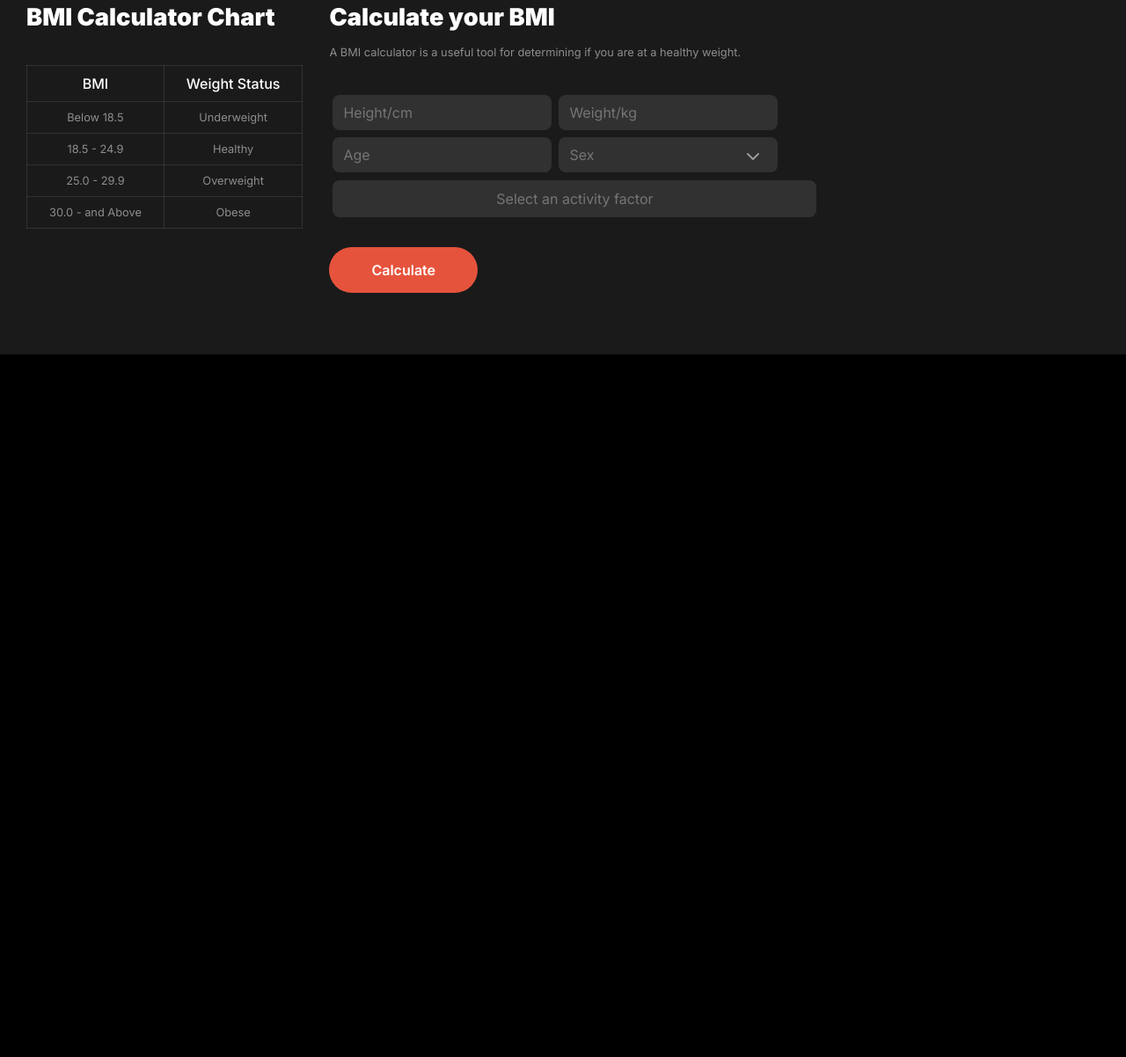
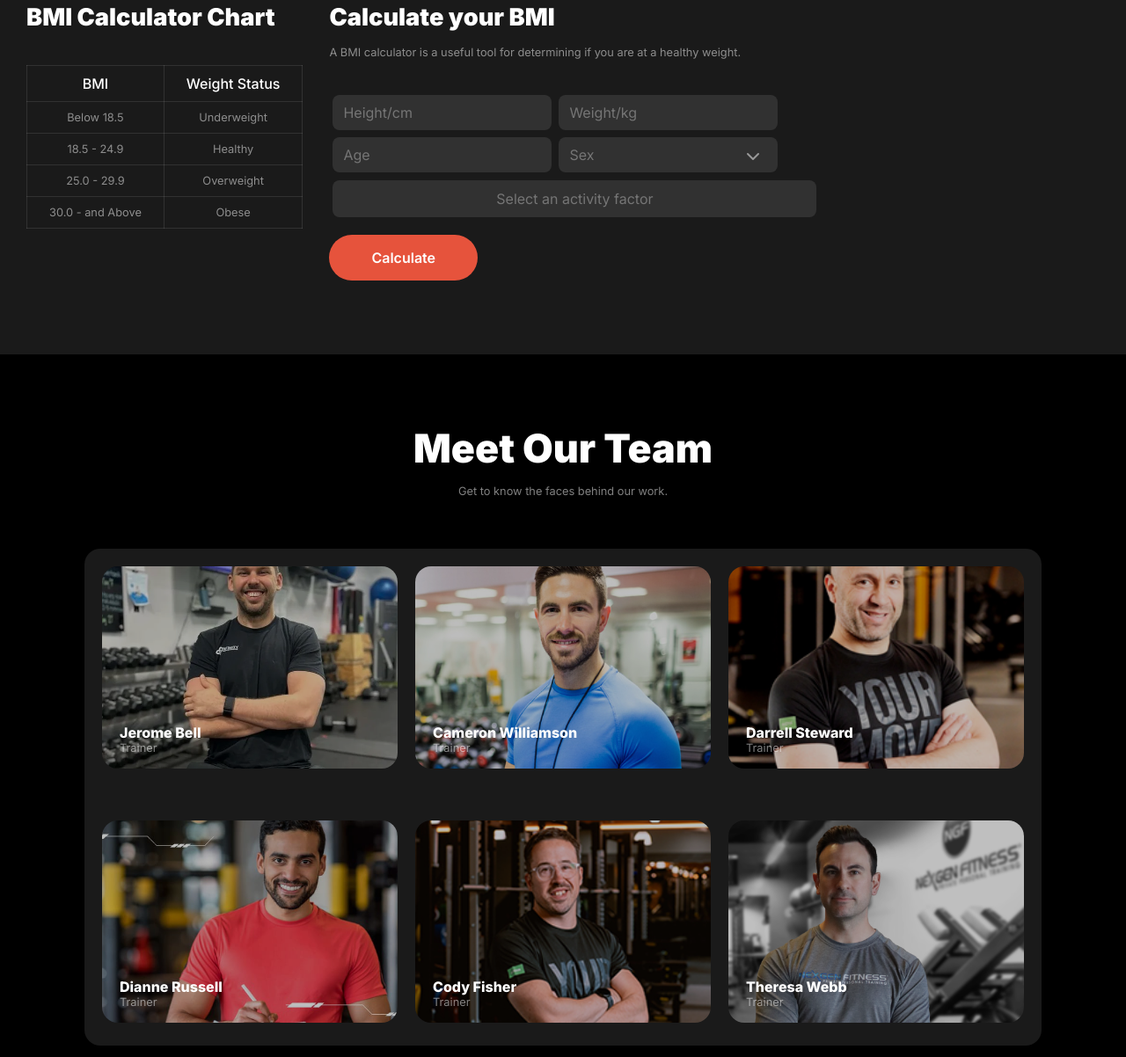
Before and after one commit to PrapooRozario/ph10-assignment-2, a plain HTML site: page index.html in a window 1280 px wide. Shown: the part 1818-3020 px from the top of the page at 88% size. Before the commit the page ends 2221 px from the top, so only its background shows below. Drawn offline with Linux system fonts and the light colour scheme; a web font is replaced by a local one.

Commit message:
Added Our Team section

```diff
--- a/index.html
+++ b/index.html
@@ -174,11 +174,50 @@ Mile Easily</h3>
     </div>
     </section>
 
+    <section class="our-team">
 
+      <h3 class="our-team-title">Meet Our Team</h3>
+      <p class="our-team-description">Get to know the faces behind our work.</p>
 
+     <div class="teams">
+      <div class="teams-box">
+      <div class="team team-hide">
+        <img src="images/trainer1.png" alt="">
+        <h4 class="team-title">Jerome Bell</h4>
+        <p class="team-description">Trainer</p>
+      </div>
+      <div class="team">
+        <img src="images/trainer2.png" alt="">
+        <h4 class="team-title">Cameron Williamson</h4>
+        <p class="team-description">Trainer</p>
+      </div>
+      <div class="team team-hide">
+        <img src="images/trainer3.png" alt="">
+        <h4 class="team-title">Darrell Steward</h4>
+        <p class="team-description">Trainer</p>
+      </div>
+      <div class="team">
+        <img src="images/trainer4.png" alt="">
+        <h4 class="team-title">Dianne Russell</h4>
+        <p class="team-description">Trainer</p>
+      </div>
+      <div class="team">
+        <img src="images/trainer5.png" alt="">
+        <h4 class="team-title">Cody Fisher</h4>
+        <p class="team-description">Trainer</p>
+      </div>
+      <div class="team">
+        <img src="images/trainer6.png" alt="">
+        <h4 class="team-title">Theresa Webb</h4>
+        <p class="team-description">Trainer</p>
+      </div>
+      </div>
+     </div>
+
+    </section>
   </main>
 
-  <footer>
+  <footer class="footer">
 
   </footer>
 
--- a/style.css
+++ b/style.css
@@ -392,7 +392,7 @@ font-weight: 400;
   border-radius: 42px;
   font-size: 1rem;
   font-weight: 600;
-  margin-top: 34px;
+  margin-top: 20px;
 }
 
 .down-arrow-1{
@@ -406,6 +406,70 @@ font-weight: 400;
   left: 514px;
   bottom: 32px;
 }
+
+/* Our teams styles */
+
+.our-team{
+  max-width: 85%;
+  margin: auto;
+}
+
+.our-team-title{
+  font-size: 2.8rem;
+  font-weight: 900;
+  text-align: center;
+  margin-top: 80px;
+}
+
+.our-team-description{
+  font-size: 0.8rem;
+  color: rgba(255, 255, 255, 0.5);
+  text-align: center;
+  margin-top: 14px;
+}
+
+.teams{
+  border-radius: 18px;
+  background: rgba(255, 255, 255, 0.10);
+  padding: 20px;
+  margin-top: 58px;
+  height: 525px;
+}
+
+.teams-box{
+  display: grid;
+  grid-template-columns: repeat(3, 1fr);
+  grid-gap: 20px;
+}
+
+
+.team img{
+width: 100%;
+height: 230px;
+border-radius: 18px;
+object-fit: cover;
+filter: brightness(0.75);
+}
+
+
+
+.team-title{
+  font-size: 1rem;
+  font-weight: 800;
+}
+
+.team-description{
+  font-size: 0.8rem;
+  font-weight: 400;
+  color: rgba(255, 255, 255, 0.5);
+}
+
+.team-title, .team-description{
+  position: relative;
+  top: -55px;
+  left: 20px;
+}
+
 
 /* Medium Device Responsive */
 
@@ -569,5 +633,17 @@ display: block;
   left: 360px;
 }
 
+/* Our team */
 
+.teams{
+  height: 1111px;
 }
+
+.teams-box{
+  grid-template-columns: 1fr;
+}
+
+.team-hide{
+  display: none;
+}
+}
```
